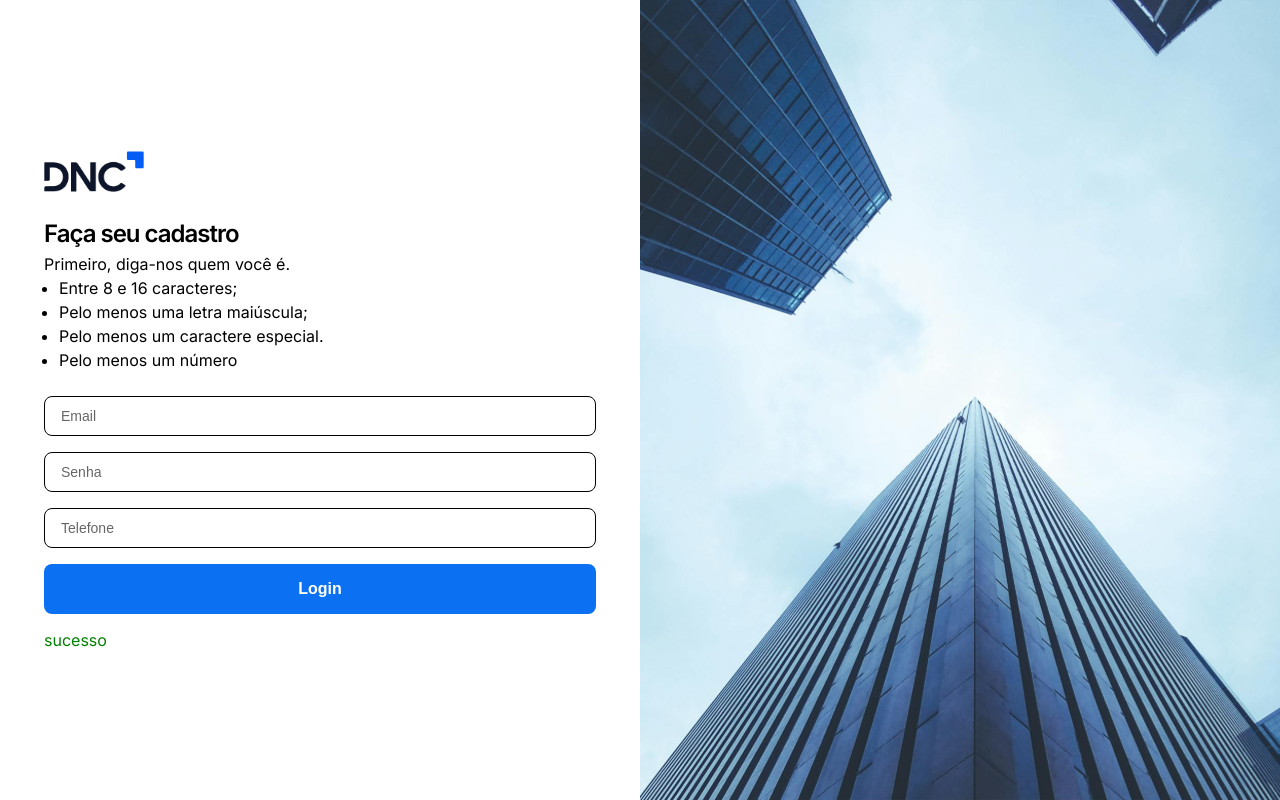
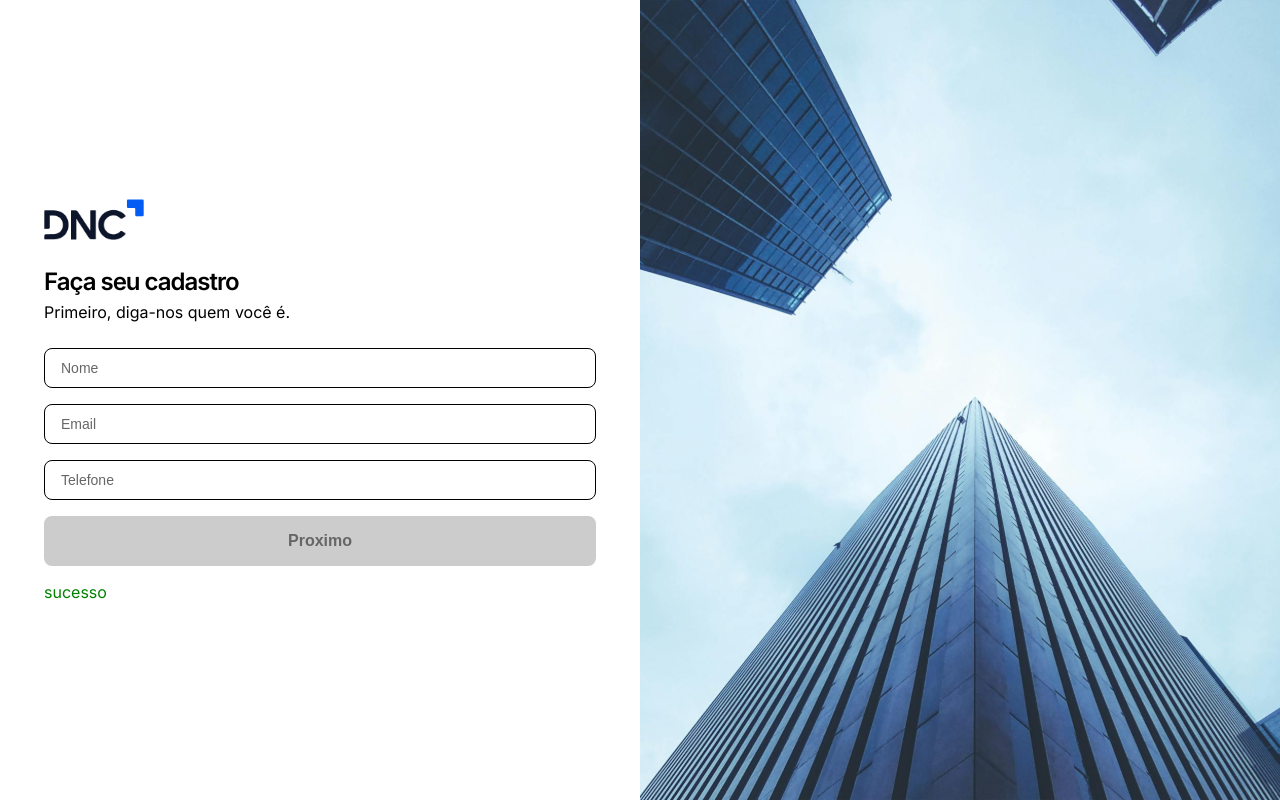
Before and after one commit to JPAzeverde/dashboards-vendas-dnc, a React (Vite) app: page /registration in a window 1280 px wide. Built offline with nearby package versions, Linux system fonts and the light colour scheme.

Commit message:
feat create profile flow

```diff
--- a/package.json
+++ b/package.json
@@ -13,6 +13,7 @@
     "@emotion/react": "^11.14.0",
     "@emotion/styled": "^11.14.0",
     "@mui/material": "^7.1.1",
+    "@reduxjs/toolkit": "^2.8.2",
     "@types/js-cookie": "^3.0.6",
     "@types/styled-components": "^5.1.34",
     "axios": "^1.10.0",
@@ -22,6 +23,7 @@
     "react": "^19.1.0",
     "react-chartjs-2": "^5.3.0",
     "react-dom": "^19.1.0",
+    "react-redux": "^9.2.0",
     "react-router-dom": "^7.6.2",
     "styled-components": "^6.1.19"
   },
--- a/src/hooks/useFormValidadtion.ts
+++ b/src/hooks/useFormValidadtion.ts
@@ -15,7 +15,12 @@
                 return /\S+@\S+\.\S+/.test(String(formValues[index]))
             }
             if (inputs.type == 'password'){
-                return String(formValues[index]).length > 7
+                const password = String(value)
+                const hasCorrectLength = password.length > 7 && password.length < 17
+                const hasUppercaseLetter = /[A-Z]/.test(password)
+                const hasEspecialCharacter =  /[`!@#$%^&*()-_=+{};:'",<.>/?]/.test(password)
+                const hasNumber = /\d/.test(password)
+                return hasCorrectLength && hasUppercaseLetter && hasEspecialCharacter && hasNumber
             }
             return true
         })
--- a/src/main.tsx
+++ b/src/main.tsx
@@ -3,12 +3,16 @@
 import ReactDOM from 'react-dom/client'
 import { GlobalStyle } from './styles/globalStyle.ts'
 import { AppThemeProvider } from './contexts/AppThemeContext.tsx'
+import { Provider } from 'react-redux'
+import store from './redux/index.ts'
 
 ReactDOM.createRoot(document.getElementById('root')!).render(
       <React.StrictMode>
-        <AppThemeProvider>
+        <Provider store={store}>
+          <AppThemeProvider>
           <App />
           <GlobalStyle />
         </AppThemeProvider>
+        </Provider>
       </React.StrictMode>
 );
--- a/src/pages/Login.tsx
+++ b/src/pages/Login.tsx
@@ -14,10 +14,16 @@
 //Types
 import type { LoginData, LoginPostData, MessageProps, DecodedJWT } from '@/types'
 
+import { useSelector } from 'react-redux';
+import type { RootState } from '@/redux/index';
+
 
 
 function Login() {
   const navigate = useNavigate()
+  const {email, message} = useSelector((state : RootState) => state.createProfile)
+
+
   const inputs = [
     { type: 'email', placeholder: 'Email' },
     { type: 'password', placeholder: 'Password' },
@@ -26,8 +32,8 @@
   const { data, loading, error, postData } = usePost<LoginData, LoginPostData>('login');
   const { formValues, formValid, handleChange: handleInputChange } = useFormValidation(inputs);
 
-  const getErrorMessage = ():MessageProps => {
-    if (!error) return { msg: '', type: 'success' };
+  const handleMessage = ():MessageProps => {
+    if (!error) return { msg: message ?? '', type: 'success' };
 
     switch (error) {
       case 401:
@@ -55,6 +61,12 @@
       if (Cookies.get('Authorization')) navigate('/home')
     }
   }, [data, navigate]);
+
+  useEffect(()=>{
+    if(email){
+      handleChange(0, email)
+    }
+  }, [email])
 
   return (
     <Box>
@@ -95,7 +107,7 @@
                   onClick: handleSubmit,
                 },
               ]}
-              message={getErrorMessage()}
+              message={handleMessage()}
             />
           </Container>
         </Grid>
@@ -114,3 +126,6 @@
 }
 
 export default Login
+function handleChange(arg0: number, email: string) {
+  throw new Error('Function not implemented.')
+}
--- a/src/pages/Registration.tsx
+++ b/src/pages/Registration.tsx
@@ -1,8 +1,81 @@
+import { useEffect, type ChangeEvent } from 'react';
 import { Box, Grid, Container } from '@mui/material'
-import { BannerImage, FormComponent, StyledH1, StyledP, StyledUl, Logo } from '@/componnents'
+import { BannerImage, FormComponent, StyledH1, StyledP, StyledUl, Logo } from '@/componnents';
 import { pxToRem } from '@/utils';
 
+import { useFormValidation, usePost } from '@/hooks';
+
+import { useDispatch, useSelector } from 'react-redux';
+import type { RootState } from '@/redux/index';
+import { setMessage, setProfileData } from '@/redux/slices/createProfile';
+
+import type { CreateProfileData, InputProps } from '@/types';
+
+import { useNavigate } from 'react-router-dom';
+
+
 function Registration() {
+  const dispatch = useDispatch()
+  const navigate = useNavigate()
+  const {email} = useSelector((state : RootState) => state.createProfile)
+
+  const {
+    data,
+    loading,
+    error,
+    postData,
+  } = usePost<string, CreateProfileData>('profile/create', true);
+
+  const step1Inputs: InputProps[] =[
+    {name:'name', type:'text', placeholder:'Nome', required:true},
+    {name:'email', type:'email', placeholder:'Email'},
+    {name:'phone', type:'tel', placeholder:'Telefone', required:true},
+  ]
+  const handleStep1 = (e: React.FormEvent) =>{
+    e.preventDefault()
+    dispatch(
+      setProfileData({
+        email: String(step1FormValues[2])
+      })
+    )
+  }
+
+  const {
+    formValues: step1FormValues,
+    formValid: step1FormValid,
+    handleChange: step1FormHandleChange
+  } = useFormValidation(step1Inputs)
+
+  const step2Inputs: InputProps[] =[
+      {type:'password', placeholder:'Senha'},
+  ]
+  const handleStep2 = async (e: React.FormEvent) => {
+    e.preventDefault()
+    await postData({
+      name: String(step1FormValues[0]),
+      email: String(step1FormValues[1]),
+      phone: String(step1FormValues[2]),
+      password:String(step2FormValues[0]),
+    })
+  }
+  const {
+    formValues: step2FormValues,
+    formValid: step2FormValid,
+    handleChange: step2FormHandleChange
+  } = useFormValidation(step2Inputs)
+
+  const handleStepInputs = email ? step2Inputs : step1Inputs
+
+  useEffect (()=>{
+    if(data !== null){
+      dispatch(setMessage('Usuário criado com sucesso'))
+      navigate('/')
+    } else if (error){
+      alert(`Nao foi possivel realizar a operação( erro : ${error})`)
+    }
+  },[data, error, navigate])
+
+
   return (
      <Box>
            <Grid container>
@@ -16,29 +89,41 @@
                     </Box>
 
                    <Box sx={{marginBottom:pxToRem(24)}}>
-                     <StyledH1>Faça seu cadastro</StyledH1>
-                     <StyledP>Primeiro, diga-nos quem você é.</StyledP>
+                     <StyledH1>{email? 'Defina sua senha' : 'Faça seu cadastro' }</StyledH1>
+                     <StyledP>{email? 'Sua senha deve ter:' : 'Primeiro, diga-nos quem você é.' }</StyledP>
+                     {
+                        email && (
                         <StyledUl>
                           <li>Entre 8 e 16 caracteres;</li>
                           <li>Pelo menos uma letra maiúscula;</li>
                           <li>Pelo menos um caractere especial.</li>
                           <li>Pelo menos um número</li>
                         </StyledUl>
+                      )}
+
                    </Box>
 
                     <FormComponent
-                     inputs={[
-                       {type:'email', placeholder:'Email'},
-                       {type:'password', placeholder:'Senha'},
-                       {type:'number', placeholder:'Telefone'}
+                      inputs={handleStepInputs.map((input, index) => ({
+                        type: input.type,
+                        placeholder: input.placeholder,
+                        value: email ? step2FormValues[index] || '' : step1FormValues[index] || '' ,
+                        onChange: (e: ChangeEvent<HTMLInputElement>) =>
+                          email ?
+                            step2FormHandleChange(index, (e.target as HTMLInputElement).value):
+                            step1FormHandleChange(index, (e.target as HTMLInputElement).value)
+                      }))}
+                      buttons={[
+                        {
+                          className: 'primary',
+                          type: 'submit',
+                          children: email? 'Enviar' : 'Proximo',
+                          disabled: email? !step2FormValid || loading : !step1FormValid|| loading ,
+                          onClick: email? handleStep2 : handleStep1
+                        },
                       ]}
-                     buttons={[
-                       {className:'primary', type:'submit', children:'Login'}
-                     ]}
-                     message={
-                       {msg: 'sucesso', type:'success',}
-                     }
-                   />
+                      message={{ msg: 'sucesso', type: 'success' }}/>
+
                  </Container>
 
              </Grid>
--- /dev/null
+++ b/src/redux/index.ts
@@ -0,0 +1,15 @@
+import { configureStore } from "@reduxjs/toolkit";
+import createProfileReducer from './slices/createProfile'
+
+const store = configureStore({
+    reducer:{
+        createProfile: createProfileReducer
+    }
+})
+
+
+
+export type RootState = ReturnType<typeof store.getState>
+export type AppDispatch = typeof store.dispatch
+
+export default store
--- /dev/null
+++ b/src/redux/slices/createProfile.ts
@@ -0,0 +1,26 @@
+import {createSlice, type PayloadAction } from "@reduxjs/toolkit"
+import type { CreateProfileData } from "@/types"
+
+const initialState: Omit<CreateProfileData, 'name' | 'phone' | 'password'> = {
+    email: '',
+    message: null,
+}
+
+const profileSlice = createSlice({
+    name:'profile',
+    initialState,
+    reducers:{
+        setProfileData:(
+            state,
+            action: PayloadAction< Omit<CreateProfileData, 'name' | 'phone' | 'password'>>
+        ) => {
+            state.email = action.payload.email
+        },
+        setMessage:(state, action: PayloadAction<string>) =>{
+            state.message = action.payload
+        }
+    }
+})
+
+export const {setProfileData, setMessage} = profileSlice.actions
+export default profileSlice.reducer
```
Also changed, not shown: src/pages/Leads.tsx (+5 -4 lines), src/types/profileData.d.ts (+8 -0 lines), 1 other file (tests, documents, lock files or other folders). Lines whose indentation alone changed are shown as unchanged.
